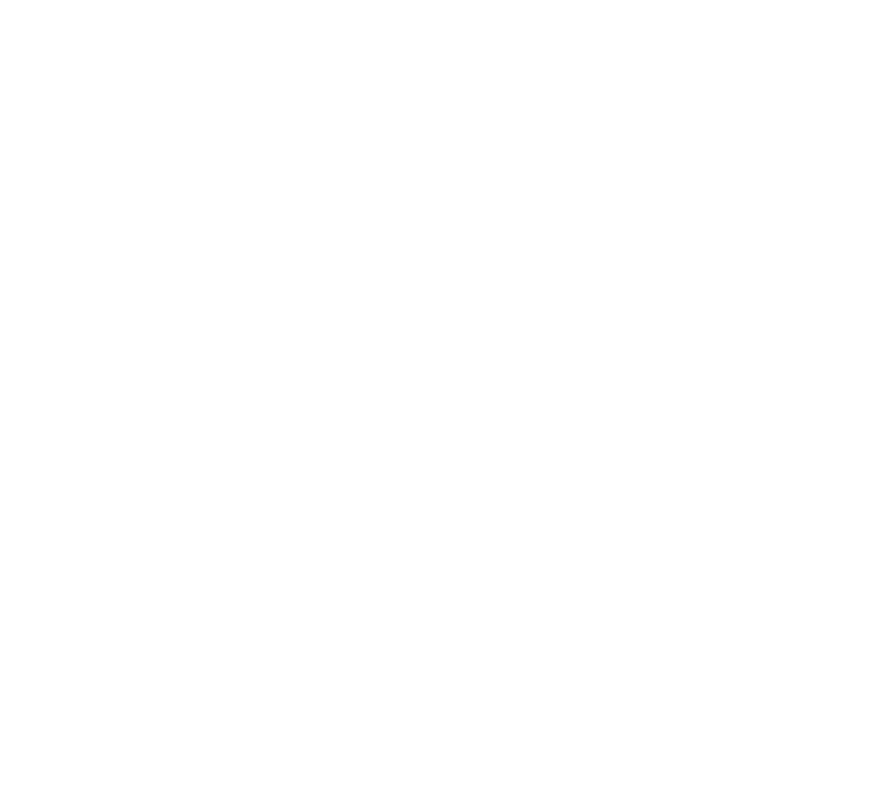
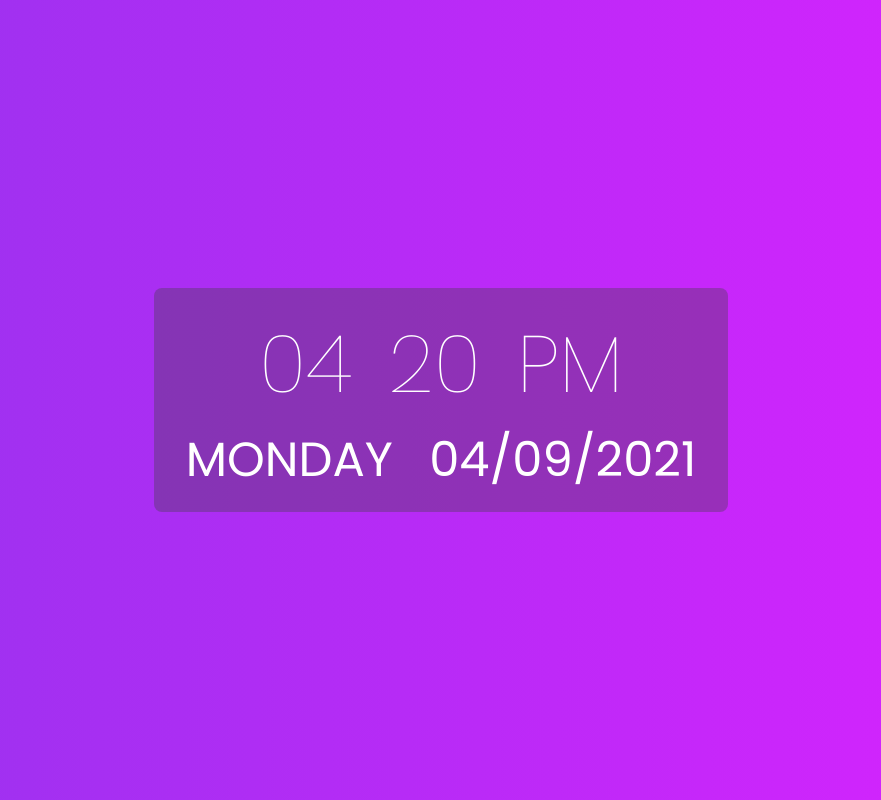
Before and after one commit to sh4rdu1-git/digital-clock, a plain HTML site: page index.html in a window 1280 px wide. Shown: the whole page, without its empty margins (199-1080 px from the left). Drawn offline with Linux system fonts and the light colour scheme.

Commit message:
styled the page

```diff
--- a/index.html
+++ b/index.html
@@ -1,21 +1,29 @@
 <!DOCTYPE html>
 <html lang="en">
   <head>
-  <meta charset="UTF-8">
-  <meta http-equiv="X-UA-Compatible" content="IE=edge">
-  <meta name="viewport" content="width=device-width, initial-scale=1.0">
+    <meta charset="UTF-8" />
+    <meta http-equiv="X-UA-Compatible" content="IE=edge" />
+    <meta name="viewport" content="width=device-width, initial-scale=1.0" />
+    <link rel="stylesheet" href="./style.css" />
     <title>Digital Clock</title>
   </head>
   <body>
     <main>
       <div class="container">
+        <div class="digitalClock">
           <div class="clock-time">
-          <h1 id="time"></h1>
+            <p id="hours">04</p>
+            <p id="minutes">20</p>
+            <p id="ampm">PM</p>
           </div>
           <div class="clock-date">
-          <h2 id="date"></h2>
+            <p id="day">MONDAY</p>
+            <p id="date">04/09/2021</p>
+          </div>
         </div>
       </div>
     </main>
+
+    <script src="./script.js"></script>
   </body>
 </html>
--- /dev/null
+++ b/style.css
@@ -0,0 +1,81 @@
+@import url("https://fonts.googleapis.com/css2?family=Poppins:wght@100;400&display=swap");
+
+*,
+::before,
+::after {
+  margin: 0;
+  padding: 0;
+  box-sizing: border-box;
+}
+
+body {
+  font-family: "Poppins", sans-serif;
+  background: #da22ff; /* fallback for old browsers */
+  background: -webkit-linear-gradient(
+    to right,
+    #9733ee,
+    #da22ff
+  ); /* Chrome 10-25, Safari 5.1-6 */
+  background: linear-gradient(
+    to right,
+    #9733ee,
+    #da22ff
+  ); /* W3C, IE 10+/ Edge, Firefox 16+, Chrome 26+, Opera 12+, Safari 7+ */
+}
+
+.container {
+  width: 95%;
+  height: 100vh;
+  margin: auto;
+
+  display: flex;
+  flex-direction: column;
+  justify-content: center;
+  align-items: center;
+}
+
+.digitalClock {
+  width: fit-content;
+  margin: auto;
+  padding: 1rem;
+  border-radius: 0.5rem;
+  background-color: hsla(0, 0%, 25%, 0.35);
+}
+
+.clock-time p,
+.clock-date p {
+  display: block;
+  margin: 0.5rem 0;
+  text-align: center;
+  color: hsl(0, 0%, 100%);
+}
+
+.clock-time p {
+  font-size: 3rem;
+  font-weight: 100;
+}
+
+.clock-date p {
+  font-size: 1rem;
+  font-weight: 400;
+}
+
+@media screen and (min-width: 768px) {
+  .clock-time {
+    text-align: center;
+  }
+
+  .clock-time p,
+  .clock-date p {
+    display: inline-block;
+    margin: 0 1rem;
+  }
+
+  .clock-time p {
+    font-size: 5rem;
+  }
+
+  .clock-date p {
+    font-size: 3rem;
+  }
+}
```
Lines whose indentation alone changed are shown as unchanged.
